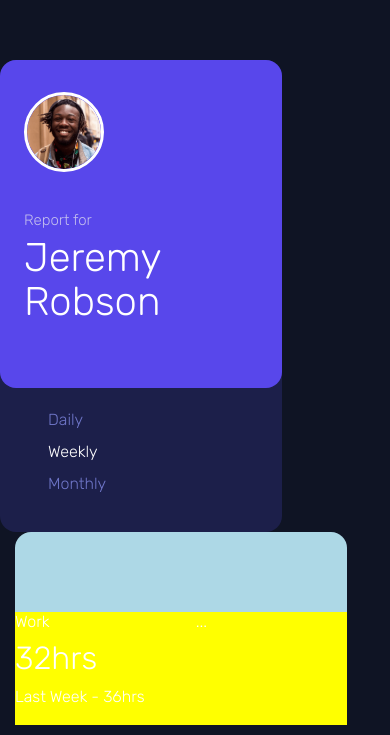
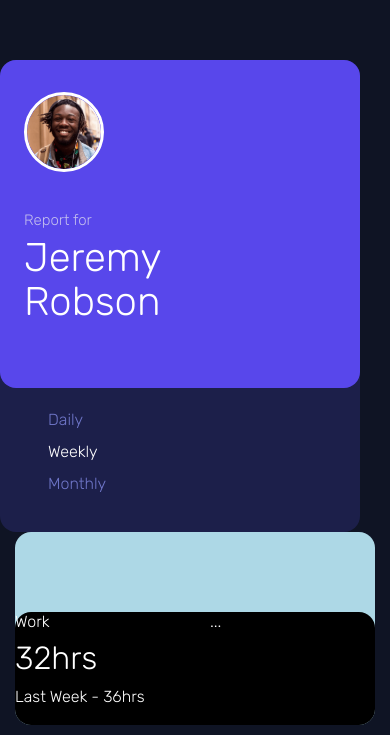
Before and after one commit to SaadJamilAkhtar/bootstrap-dashboard, a plain HTML site: page index.html in a window 390 px wide. Shown: the part 109-844 px from the top of the page. Drawn offline with Linux system fonts and the light colour scheme.

Commit message:
design - responsive - intial -done

```diff
--- a/assets/style.scss
+++ b/assets/style.scss
@@ -101,7 +101,8 @@ body{
 }
 
 #card-content{
-    background-color: yellow;
+    border-radius: 1rem;
+    background-color: black;
 }
 
 #card-group{
@@ -113,5 +114,12 @@ body{
         max-width: 100%;
         margin-left:0;
     }
+    #main-content{
+        // margin-top: 20vh;
+        width: 100%;
+    }
+    #profile-card{
+        width: 100%;
+    }
 
 }
```
Also changed, not shown: assets/style.css, 1 other file.
